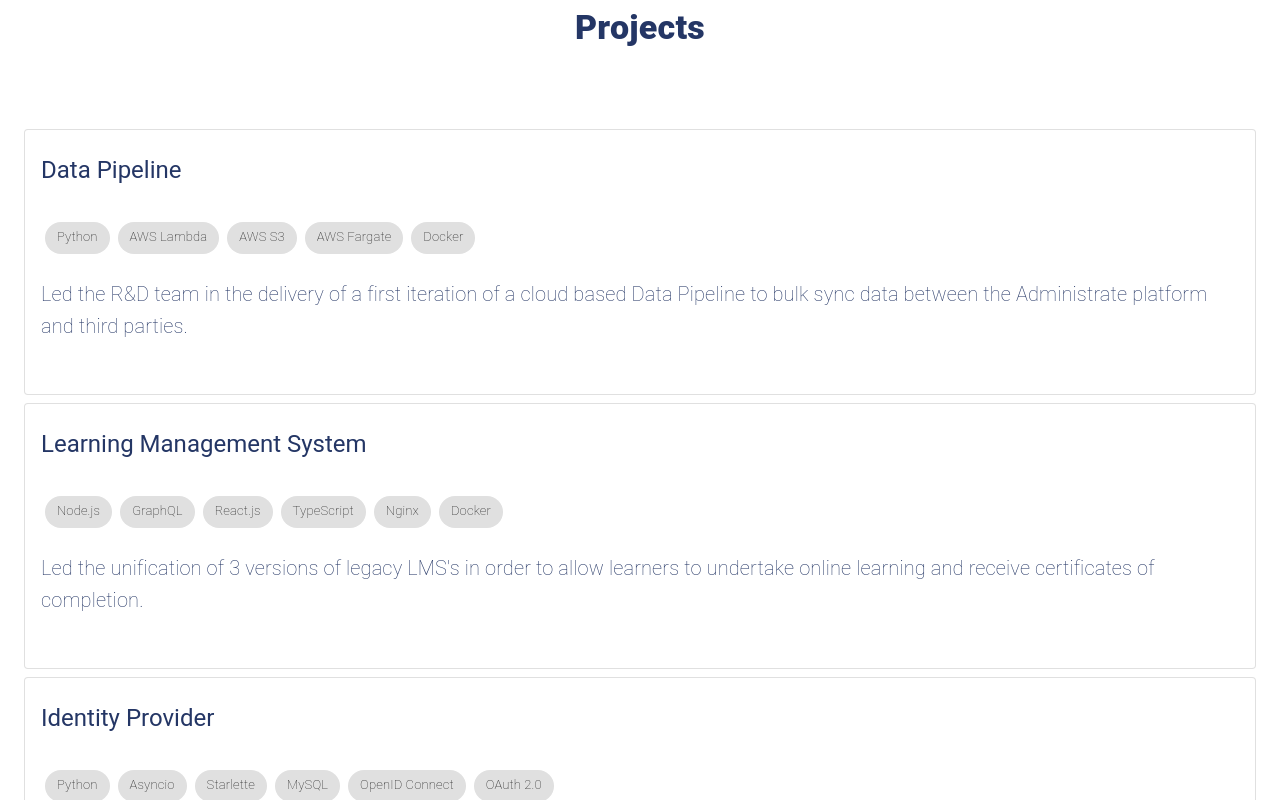
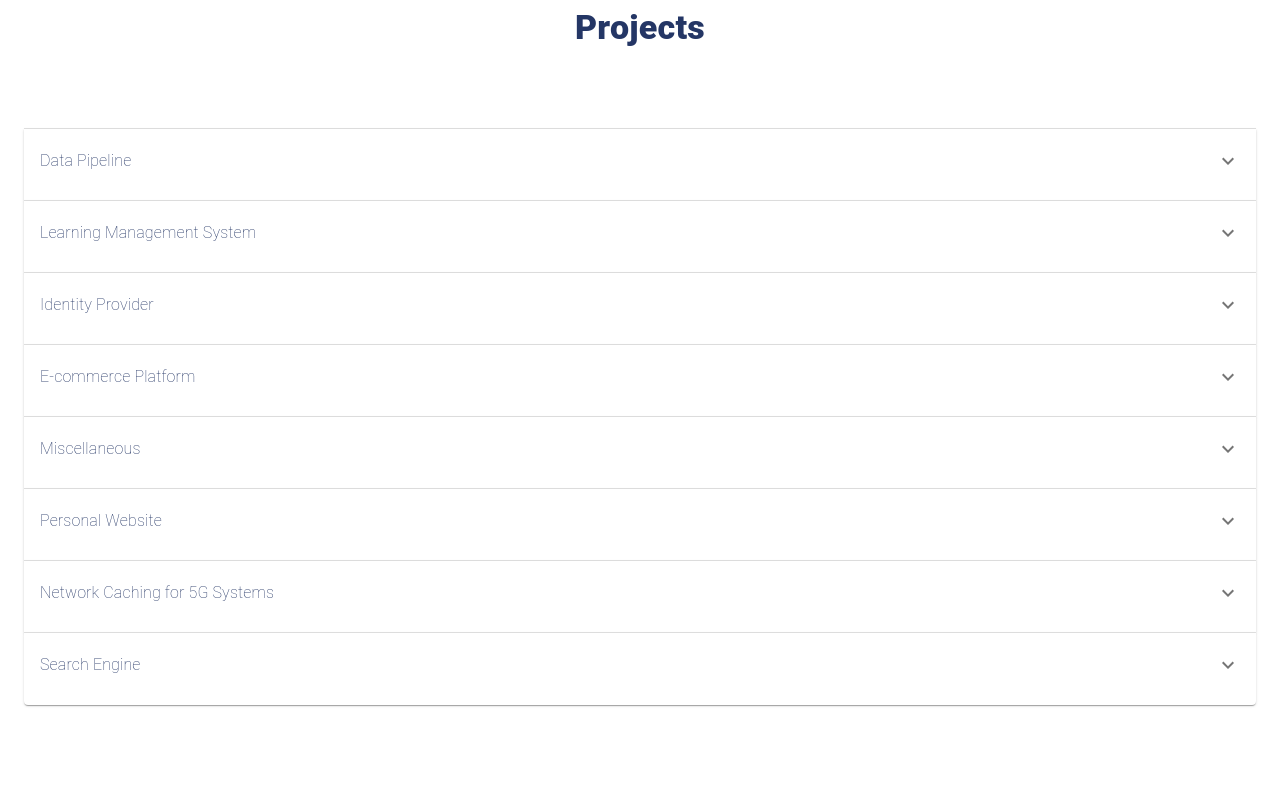
Before and after one commit to devkot/stelioskot.dev, a React (Create React App) app: page / in a window 1280 px wide. Shown: the part 980-1780 px from the top of the page. Built offline with nearby package versions, Linux system fonts and the light colour scheme.

Commit message:
Experiment with accordion for projects to reduce page clutter

```diff
--- a/src/components/Projects.tsx
+++ b/src/components/Projects.tsx
@@ -4,13 +4,13 @@ import {
   Typography,
   Box,
   Container,
-  Card,
-  CardActionArea,
-  CardContent,
-  CardHeader,
   Chip,
+  Accordion,
+  AccordionSummary,
+  AccordionDetails,
 } from "@material-ui/core";
 import { makeStyles, Theme } from "@material-ui/core/styles";
+import ExpandMoreIcon from "@material-ui/icons/ExpandMore";
 
 const useStyles = makeStyles((theme: Theme) => ({
   homeContainer: {
@@ -52,25 +52,25 @@ interface ProjectContent {
   chips: Array<string>;
 }
 
-const CardDescription: React.FunctionComponent<{
-  project: ProjectContent;
-}> = ({ project }) => {
-  const classes = useStyles();
+// const CardDescription: React.FunctionComponent<{
+//   project: ProjectContent;
+// }> = ({ project }) => {
+//   const classes = useStyles();
 
-  return (
-    <Typography variant="h6" className={classes.homeContent}>
-      <CardHeader title={project.title} />
-      <CardContent>
-        <div className={classes.chips}>
-          {project.chips.map((chip) => (
-            <Chip label={chip} key={`${project.title}-${chip}`} />
-          ))}
-        </div>
-        <Box component="p">{project.description}</Box>
-      </CardContent>
-    </Typography>
-  );
-};
+//   return (
+//     <Typography variant="h6" className={classes.homeContent}>
+//       <CardHeader title={project.title} />
+//       <CardContent>
+//         <div className={classes.chips}>
+//           {project.chips.map((chip) => (
+//             <Chip label={chip} key={`${project.title}-${chip}`} />
+//           ))}
+//         </div>
+//         <Box component="p">{project.description}</Box>
+//       </CardContent>
+//     </Typography>
+//   );
+// };
 
 const Projects: React.FunctionComponent = () => {
   const classes = useStyles();
@@ -170,6 +170,32 @@ const Projects: React.FunctionComponent = () => {
           <Box>Projects</Box>
         </Typography>
         {projects.map((project) => (
+          <Accordion className={classes.cardSeparator}>
+            {/* <Card variant="outlined" raised key={project.title}>
+              <CardDescription project={project} key={project.title} />
+            </Card> */}
+            <AccordionSummary
+              aria-controls="panel1a-content"
+              id="panel1a-header"
+              expandIcon={<ExpandMoreIcon />}
+            >
+              <Typography className={classes.homeContent}>
+                {project.title}
+              </Typography>
+            </AccordionSummary>
+            <AccordionDetails>
+              <Typography className={classes.homeContent}>
+                <div className={classes.chips}>
+                  {project.chips.map((chip) => (
+                    <Chip label={chip} key={`${project.title}-${chip}`} />
+                  ))}
+                </div>
+                <p>{project.description}</p>
+              </Typography>
+            </AccordionDetails>
+          </Accordion>
+        ))}
+        {/* {projects.map((project) => (
           <div className={classes.cardSeparator} key={project.title}>
             {project.link ? (
               <CardActionArea
@@ -188,7 +214,7 @@ const Projects: React.FunctionComponent = () => {
               </Card>
             )}
           </div>
-        ))}
+        ))} */}
       </Container>
     </Box>
   );
```
